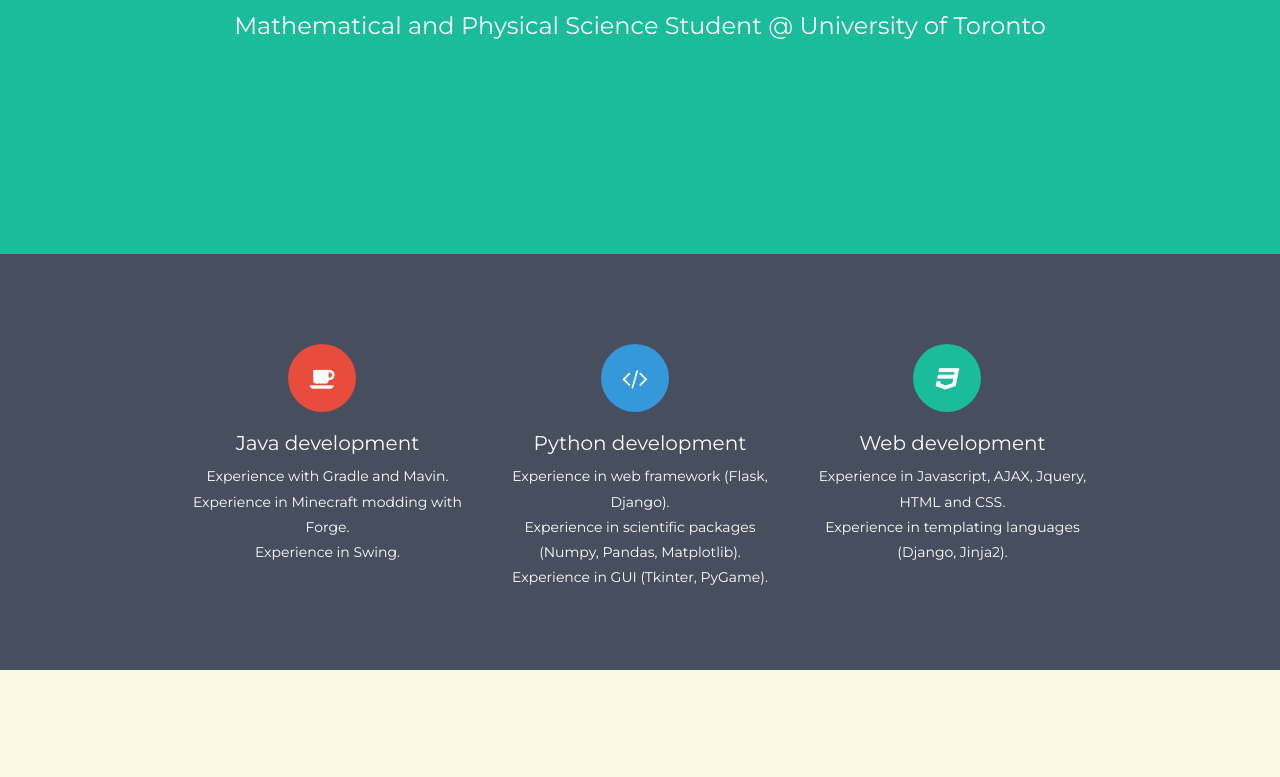
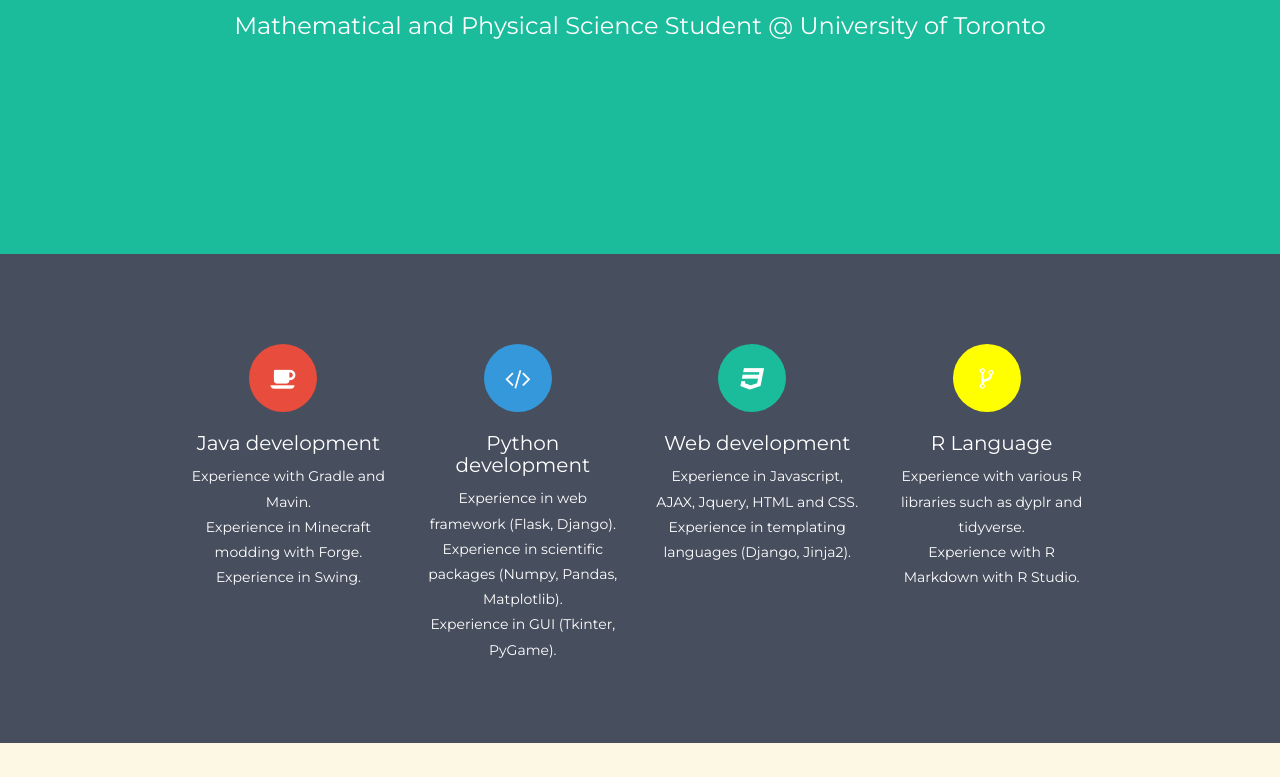
Before and after one commit to larryworm1127/larryworm1127.github.io, a plain HTML site: page index.html in a window 1280 px wide. Shown: the part 376-1153 px from the top of the page. Drawn offline with Linux system fonts and the light colour scheme.

Commit message:
add R section

```diff
--- a/css/main.css
+++ b/css/main.css
@@ -80,6 +80,10 @@ a {
 
 .icon-color3 {
     background-color: #1abc9c;
+}
+
+.icon-color4 {
+    background-color: yellow;
 }
 
 /* Font Styles */
--- a/index.html
+++ b/index.html
@@ -49,7 +49,7 @@
         <div class="container xl">
           <div class="row">
             <!-- Java -->
-            <div class="col-md-4 col-sm-12">
+            <div class="col-md-3 col-sm-12">
               <i class="icon-java icon-md icon-color1"></i>
               <h4 class="large-h4">Java development</h4>
               <p>
@@ -59,7 +59,7 @@
             </div><!--/.col-md-4-->
 
             <!-- Python -->
-            <div class="col-md-4 col-sm-12">
+            <div class="col-md-3 col-sm-12">
               <i class="icon-python icon-md icon-color2"></i>
               <h4 class="large-h4">Python development</h4>
               <p>
@@ -69,12 +69,22 @@
             </div><!--/.col-md-4-->
 
             <!-- Web -->
-            <div class="col-md-4 col-sm-12">
+            <div class="col-md-3 col-sm-12">
               <i class="icon-css3 icon-md icon-color3"></i>
               <h4 class="large-h4">Web development</h4>
               <p>
                 Experience in Javascript, AJAX, Jquery, HTML and CSS. <br/>
                 Experience in templating languages (Django, Jinja2).
+              </p>
+            </div><!--/.col-md-4-->
+
+            <!-- R Language -->
+            <div class="col-md-3 col-sm-12">
+              <i class="icon-code-fork icon-md icon-color4"></i>
+              <h4 class="large-h4">R Language</h4>
+              <p>
+                Experience with various R libraries such as dyplr and tidyverse. <br/>
+                Experience with R Markdown with R Studio.
               </p>
             </div><!--/.col-md-4-->
           </div><!--/.row-->
```
